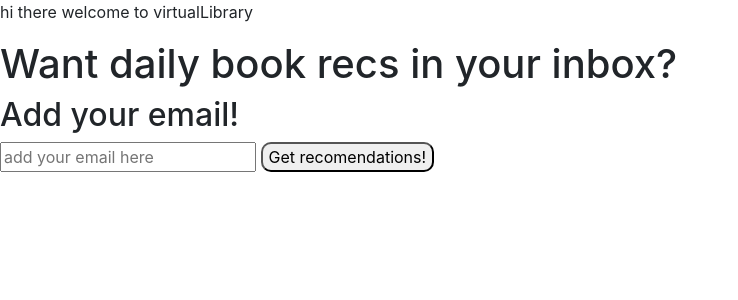
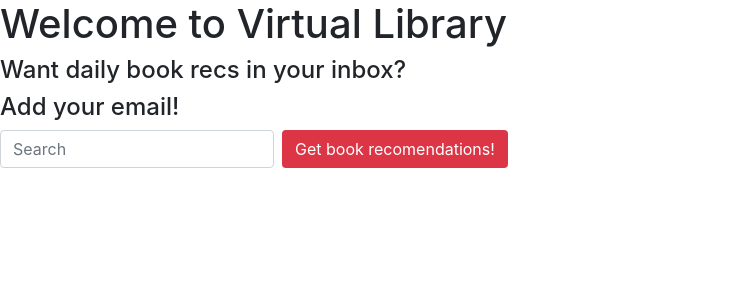
Before and after one commit to adhithin/virtualLibrary, a Flask app: page / in a window 1280 px wide. Shown: the part 56-356 px from the top of the page, without its empty margins (0-738 px from the left). Run offline with Flask 2, Linux system fonts and the light colour scheme; some libraries are stand-ins or nearby versions.

Commit message:
rename main.py

```diff
--- a/templates/index.html
+++ b/templates/index.html
@@ -39,14 +39,14 @@
     </div>
 </nav>
 
-<p> hi there welcome to virtualLibrary </p>
+<h1> Welcome to Virtual Library </h1>
 
 <div class="w3-container w3-center w3-padding-64">
-    <h1 class="w3-margin w3-xlarge">Want daily book recs in your inbox? </h1>
-    <h2 style="text-font:Roboto"> Add your email! </h2>
-    <form id="form" action="" method="POST">
-        <input type="text" id="email" name="email" placeholder="add your email here">
-        <button align="center" type="submit" class="w3-center w3-button w3-win8-cobalt" style="border-radius:10px"> Get recomendations! </button>
+    <h4 class="w3-margin w3-xlarge">Want daily book recs in your inbox? </h4>
+    <h4 style="text-font:Roboto"> Add your email! </h4>
+    <form class="form-inline my-2 my-lg-0 " method="POST">
+        <input class="form-control mr-sm-2 " type="search" placeholder="Search" aria-label="Search">
+        <button class="btn  my-2 my-sm-0 text-white bg-danger" type="submit"> Get book recomendations!</button>
     </form>
 </div>
 </body>
```
Also changed, not shown: main.py (renamed from app.py).
